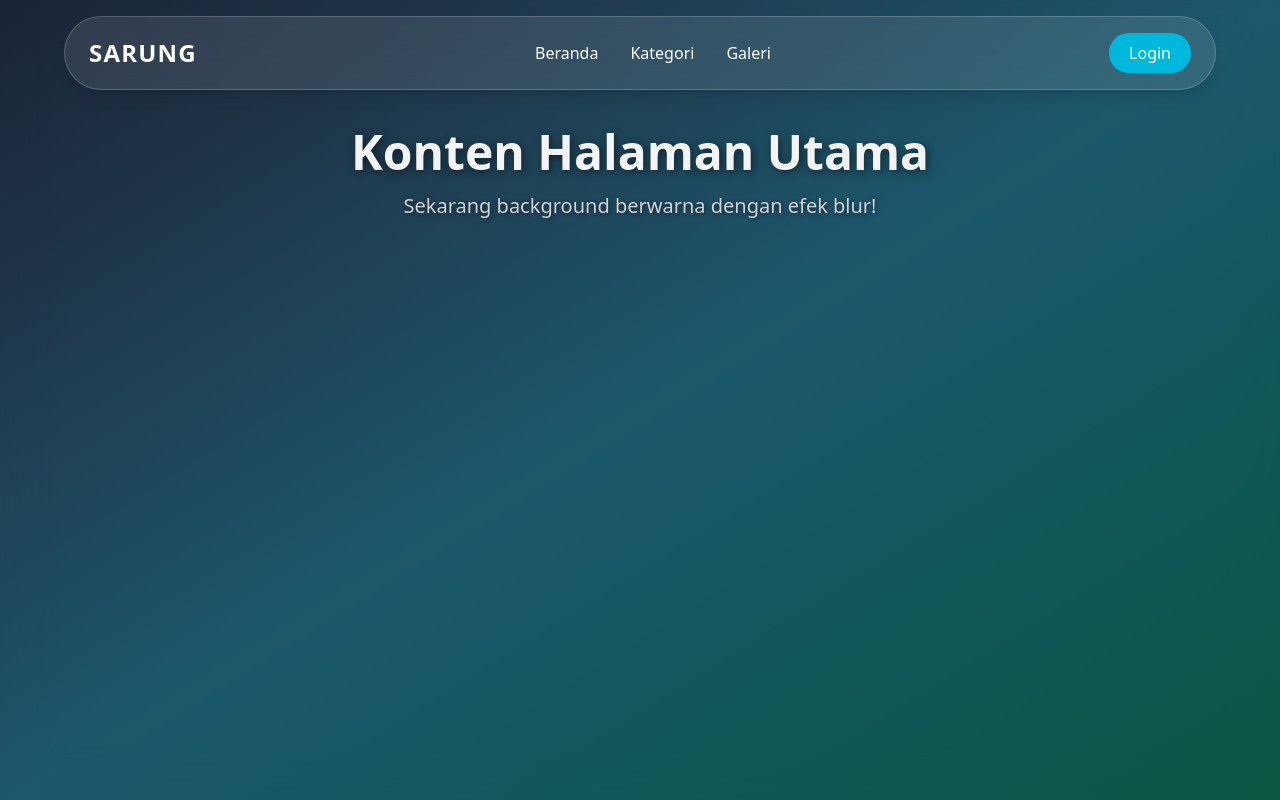
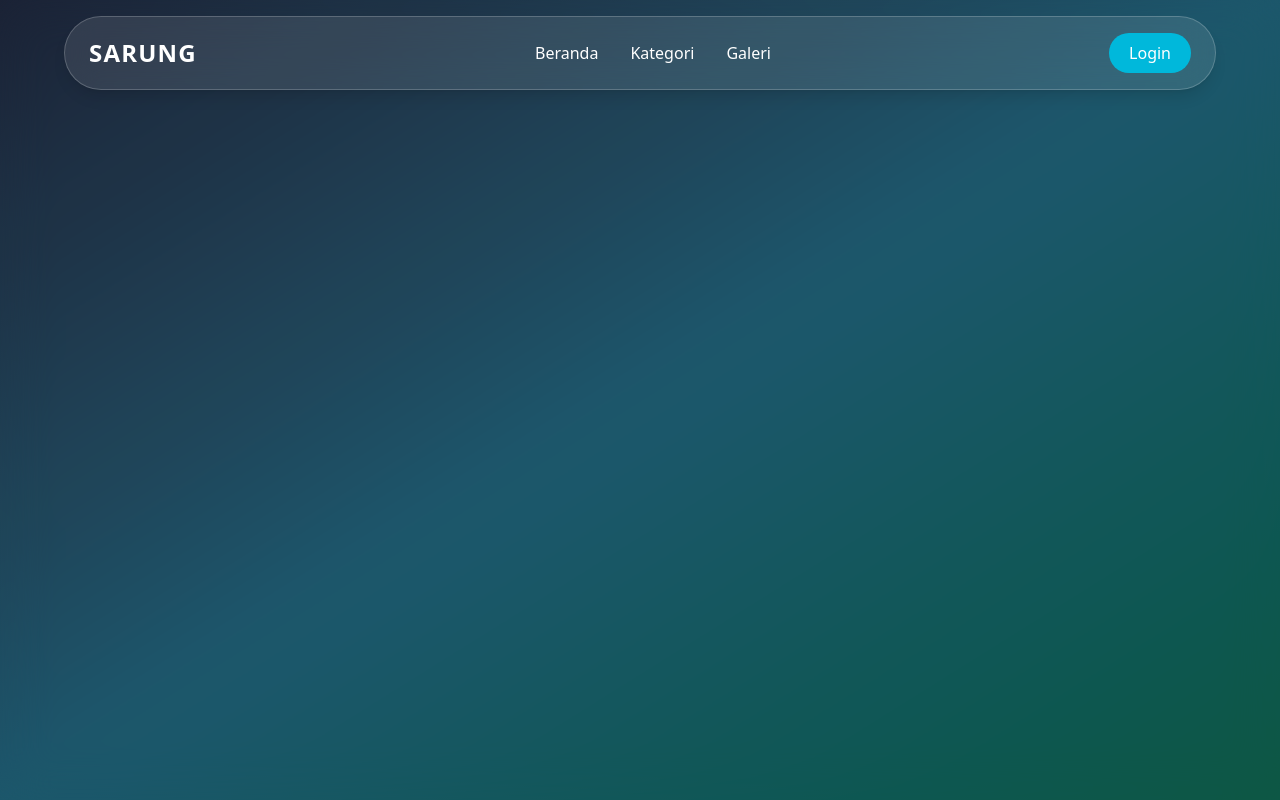
Before and after one commit to syaifmaxl/project-catalog, a React (Vite) app in the folder apps/frontend/: page / in a window 1280 px wide. Built offline with nearby package versions, Linux system fonts and the light colour scheme.

Commit message:
refactor: remove unused main content from App component

```diff
--- a/apps/frontend/src/App.tsx
+++ b/apps/frontend/src/App.tsx
@@ -13,21 +13,6 @@ function App() {
         className="absolute inset-0 z-10
                    backdrop-blur-xl bg-white/5"
       >
-        <main className="pt-32 text-center relative z-20">
-          {" "}
-          <h1
-            className="text-5xl font-bold text-gray-100"
-            style={{ textShadow: "2px 2px 8px rgba(0,0,0,0.5)" }}
-          >
-            Konten Halaman Utama
-          </h1>
-          <p
-            className="mt-4 text-xl text-gray-300"
-            style={{ textShadow: "1px 1px 4px rgba(0,0,0,0.5)" }}
-          >
-            Sekarang background berwarna dengan efek blur!
-          </p>
-        </main>
       </div>
     </div>
   );
```
